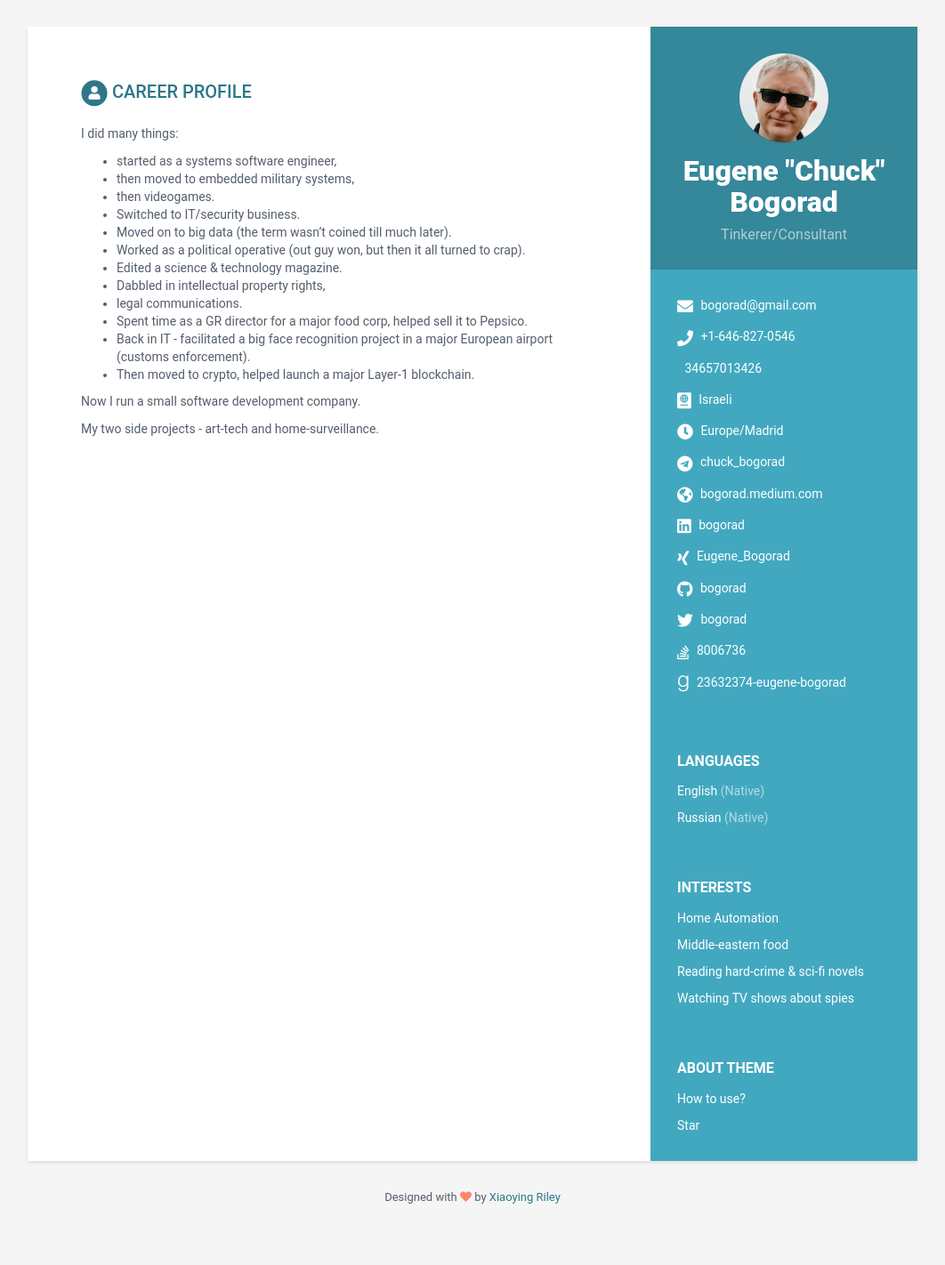
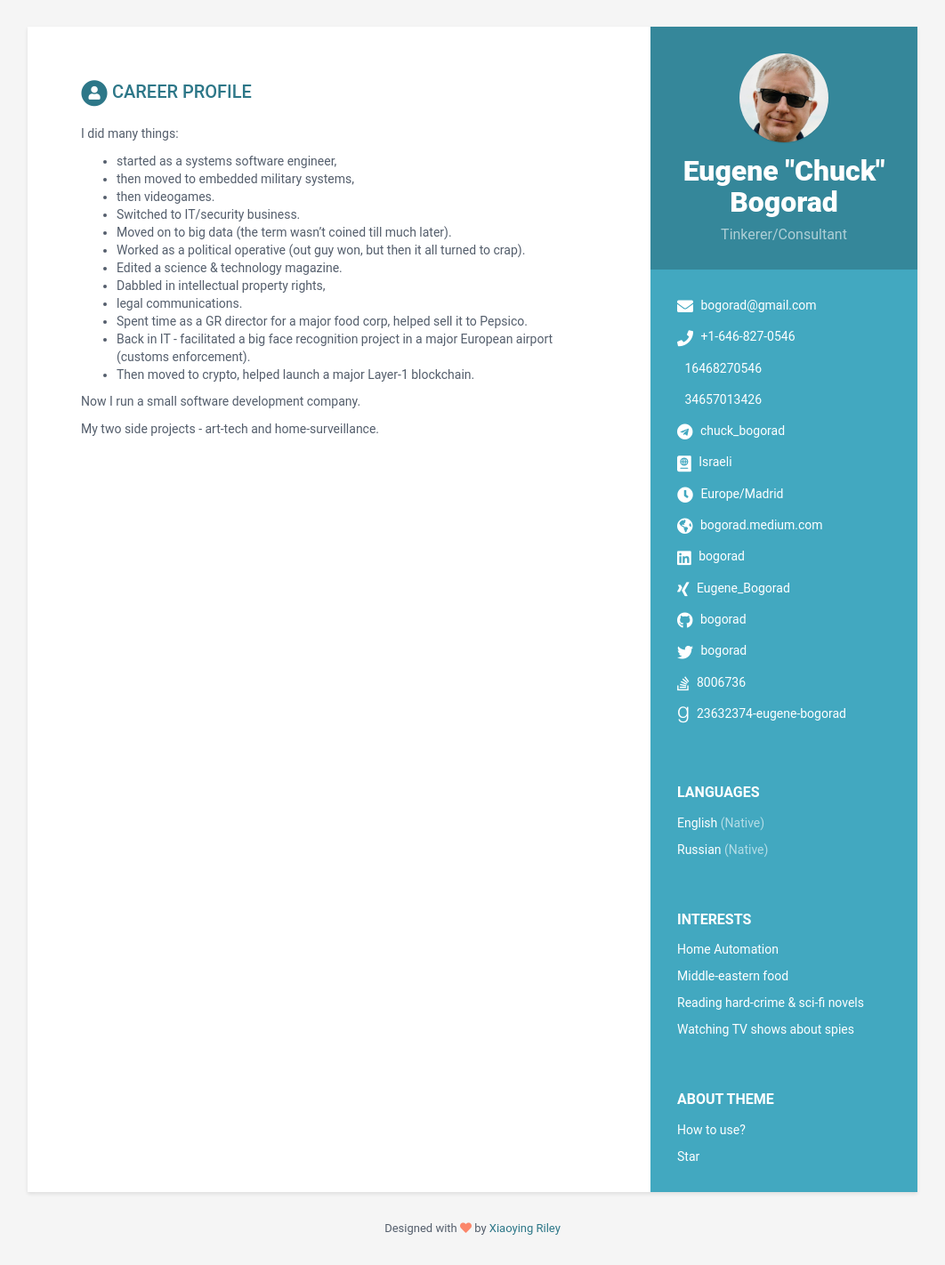
Before and after one commit to bogorad/bogorad.github.io, a Jekyll site: the page built from index.html, in a window 1280 px wide. Shown: the whole page at 89% size, without its empty margins (109-1171 px from the left). Built offline with Jekyll 4.4.1, drawn with Linux system fonts in a browser that asks for light colours; before the commit the page ends 1386 px from its top, so only the background shows below that.

Commit message:
added signal tmpl & number

```diff
--- a/_data/data.yml
+++ b/_data/data.yml
@@ -16,6 +16,7 @@ sidebar:
     email: bogorad@gmail.com
     phone: +1-646-827-0546
     whatsapp: 34657013426
+    signal: +16468270546
     timezone: Europe/Madrid
     citizenship: Israeli
     website: bogorad.medium.com #do not add http://
--- a/_includes/contact.html
+++ b/_includes/contact.html
@@ -13,9 +13,21 @@
     </li>
     {% endif %}
 
+    {% if sidebar.signal %}
+    <li class="signal"><i class="fab fa-signal"></i>
+      <a href="sgnl://signal.me/#p/{{ sidebar.signal }}" target="_blank">{{ sidebar.signal }}</a>
+    </li>
+    {% endif %}
+
     {% if sidebar.whatsapp %}
     <li class="phone"><i class="fas fa-whatsapp"></i>
       <a href="https://wa.me/{{ sidebar.whatsapp }}">{{ sidebar.whatsapp }}</a>
+    </li>
+    {% endif %}
+
+    {% if sidebar.telegram %}
+    <li class="telegram"><i class="fab fa-telegram"></i>
+      <a href="https://t.me/{{ sidebar.telegram }}" target="_blank">{{ sidebar.telegram }}</a>
     </li>
     {% endif %}
 
@@ -28,12 +40,6 @@
     {% if sidebar.timezone %}
     <li class="timezone"><i class="fas fa-clock"></i>
       <a href="">{{ sidebar.timezone }}</a>
-    </li>
-    {% endif %}
-
-    {% if sidebar.telegram %}
-    <li class="telegram"><i class="fab fa-telegram"></i>
-      <a href="https://t.me/{{ sidebar.telegram }}" target="_blank">{{ sidebar.telegram }}</a>
     </li>
     {% endif %}
 
```
